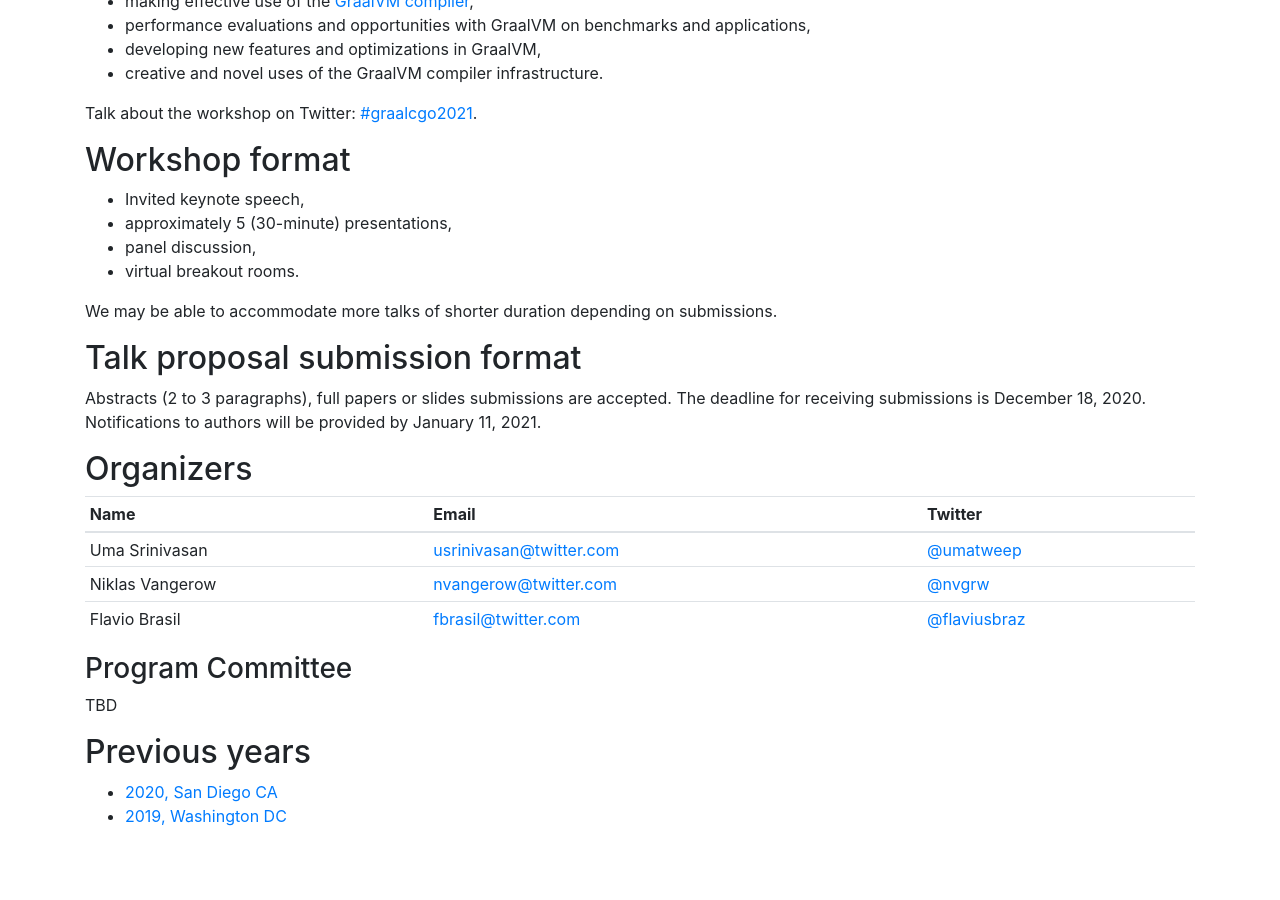
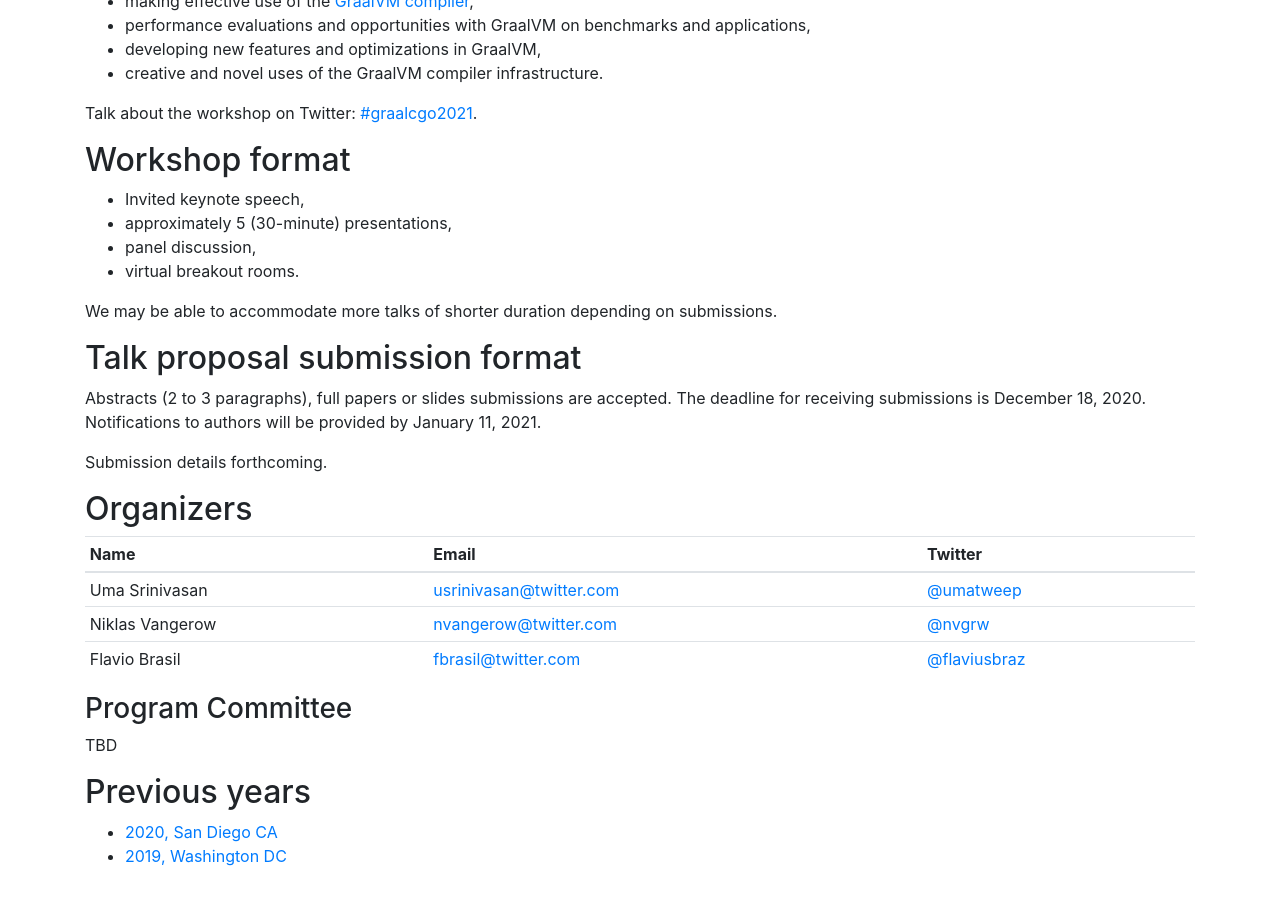
Before and after one commit to graalworkshop/graalworkshop.github.io, a Jekyll site: the page built from 2021/index.md, in a window 1280 px wide and 900 px high, scrolled down 633 px. Built offline with Jekyll 4.4.1, drawn with Linux system fonts in a browser that asks for light colours; before the commit the page ends 1493 px from its top, so only the background shows below that.

Commit message:
Submission details forthcoming

```diff
--- a/2021/index.md
+++ b/2021/index.md
@@ -32,6 +32,8 @@ We may be able to accommodate more talks of shorter duration depending on submis
 ## Talk proposal submission format
 Abstracts (2 to 3 paragraphs), full papers or slides submissions are accepted. The deadline for receiving submissions is December 18, 2020. Notifications to authors will be provided by January 11, 2021.
 
+Submission details forthcoming.
+
 ## Organizers
 
 | Name | Email | Twitter |
```
